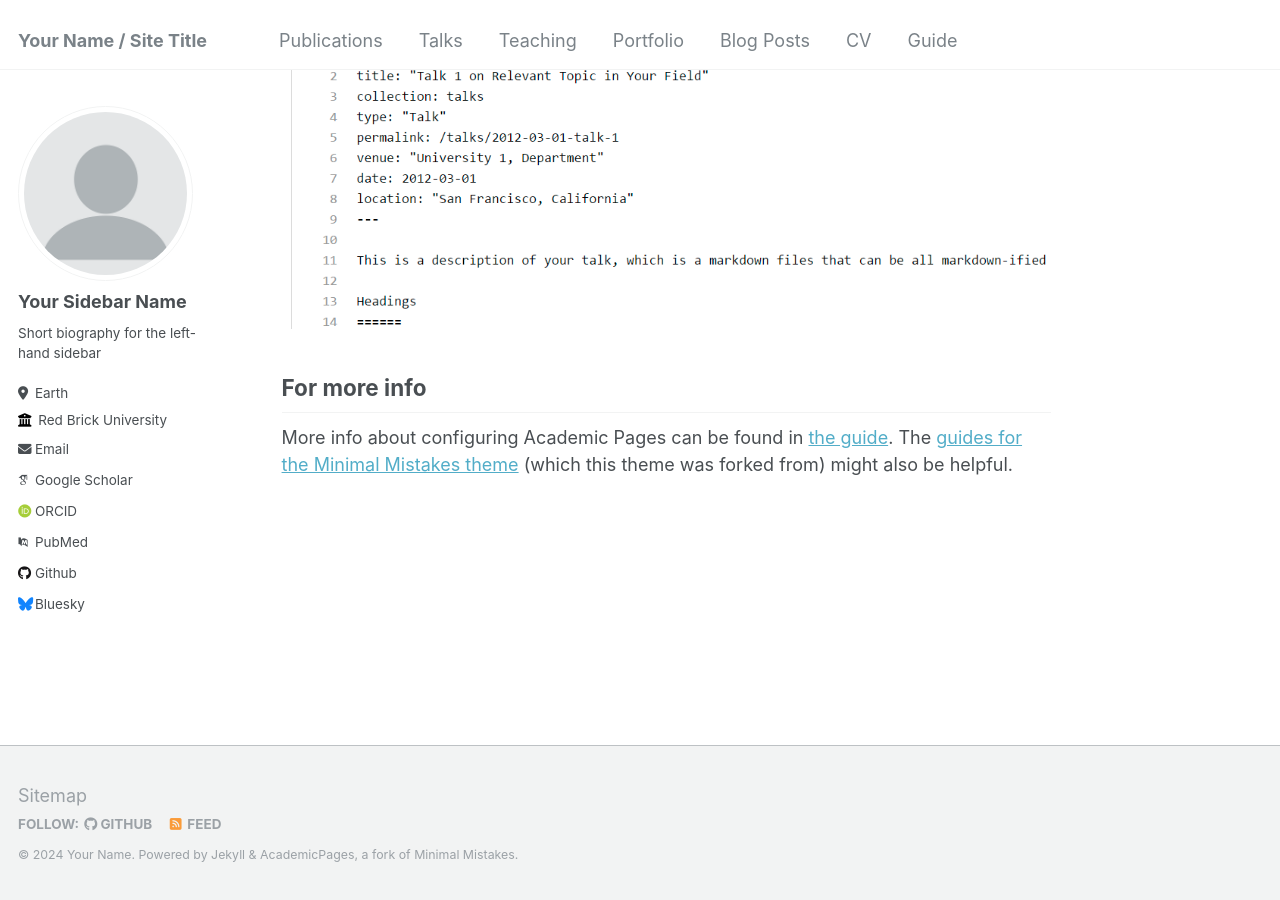
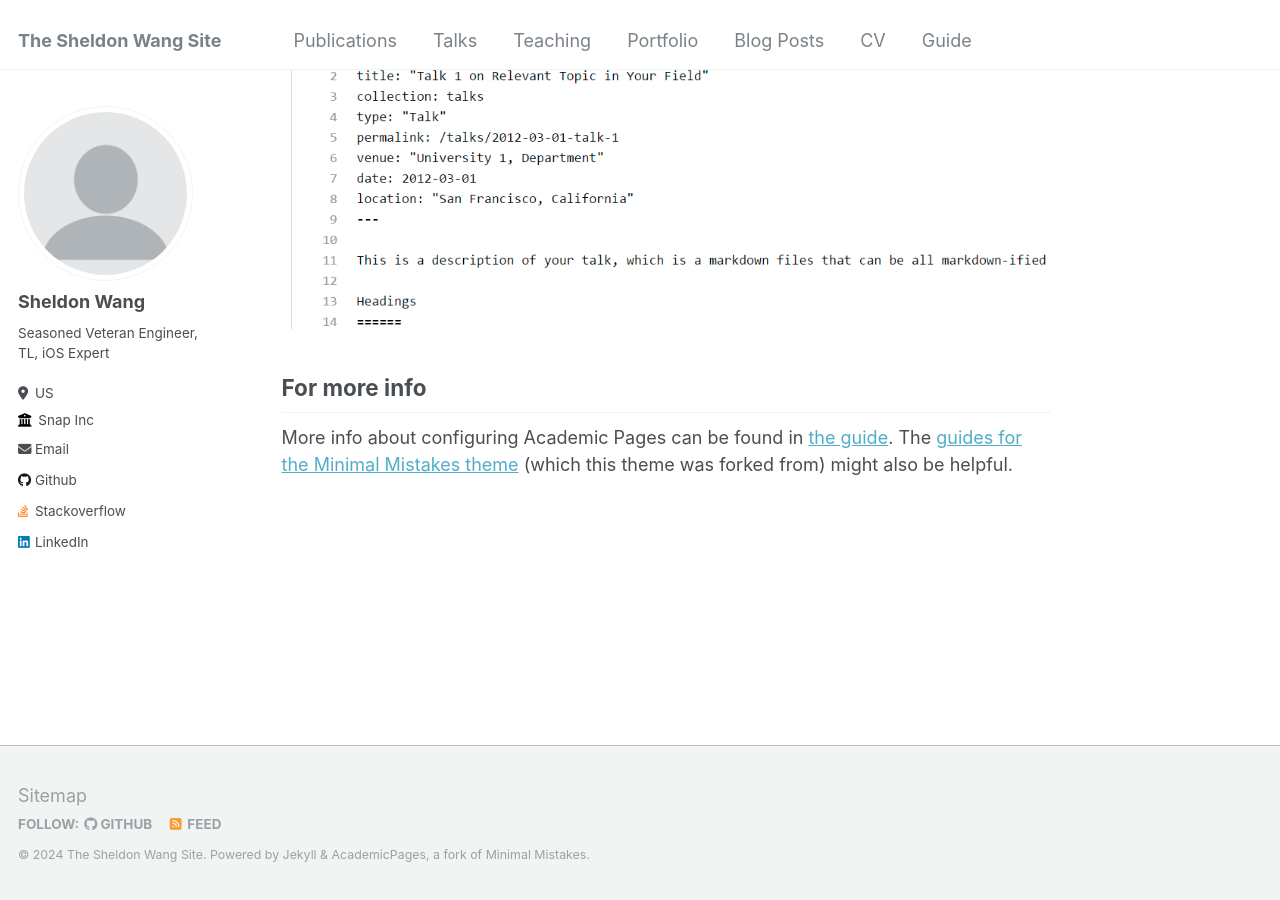
Before and after one commit to SheldonWangRJT/SheldonWangRJT.Github.io, a Jekyll site: the page built from _pages/about.md, in a window 1280 px wide and 900 px high, scrolled down 2660 px. Built offline with Jekyll 4.4.1, drawn with Linux system fonts in a browser that asks for light colours; some web fonts are replaced.

Commit message:
base author info

```diff
--- a/_config.yml
+++ b/_config.yml
@@ -8,13 +8,13 @@
 
 # Basic Site Settings
 locale                   : "en-US"
-title                    : "Your Name / Site Title"
+title                    : "The Sheldon Wang Site"
 title_separator          : "-"
-name                     : &name "Your Name"
-description              : &description "personal description"
-url                      : https://academicpages.github.io # the base hostname & protocol for your site e.g. "https://mmistakes.github.io"
+name                     : &name "The Sheldon Wang Site"
+description              : &description "Personal Site for Sheldon Wang"
+url                      : https://sheldonwangrjt.github.io # the base hostname & protocol for your site e.g. "https://mmistakes.github.io"
 baseurl                  : "" # the subpath of your site, e.g. "/blog"
-repository               : "academicpages/academicpages.github.io"
+repository               : "sheldonwangrjt/sheldonwangrjt.github.io"
 
 # Site Author - The following control what appear as part of the author content on the side bar.
 #               If a field is blank the icon and link will not appear, otherwise it will be shown.
@@ -22,32 +22,32 @@ repository               : "academicpages/academicpages.github.io"
 author:
   # Biographic information
   avatar           : "profile.png"
-  name             : "Your Sidebar Name"
+  name             : "Sheldon Wang"
   pronouns         : # example: "she/her"
-  bio              : "Short biography for the left-hand sidebar"
-  location         : "Earth"
-  employer         : "Red Brick University"
+  bio              : "Seasoned Veteran Engineer, TL, iOS Expert"
+  location         : "US"
+  employer         : "Snap Inc"
   uri              : # URL
   email            : "none@example.org"
 
   # Academic websites
   arxiv            : # URL - Update with the correct link to your profile
-  googlescholar    : "https://scholar.google.com/citations?user=PS_CX0AAAAAJ"
+  googlescholar    : # "https://scholar.google.com/citations?user=PS_CX0AAAAAJ"
   impactstory      : # URL
-  orcid            : "http://orcid.org/yourorcidurl"
-  pubmed           : "https://www.ncbi.nlm.nih.gov/pubmed/?term=john+snow"
+  orcid            : # "http://orcid.org/yourorcidurl"
+  pubmed           : # "https://www.ncbi.nlm.nih.gov/pubmed/?term=john+snow"
   researchgate     : # URL
 
   # Repositories and software development
   bitbucket        : # Username - Update with your username on the site
   codepen          : # Username
   dribbble         : # Username
-  github           : "academicpages"
+  github           : "sheldonwangrjt"
   kaggle           : # Username
-  stackoverflow    : # User number or user number and name (i.e., use "1" or "1/jeff-atwood")
+  stackoverflow    : "6442694/developer-sheldon" # User number or user number and name (i.e., use "1" or "1/jeff-atwood")
 
   # Social media
-  bluesky          : "bsky.app" # Replace this with you Bluesky username
+  bluesky          : # "bsky.app" # Replace this with you Bluesky username
   facebook         : # Username
   flickr           : # Username
   foursquare       : # Username
@@ -56,7 +56,7 @@ author:
   keybase          : # Username
   instagram        : # Username
   lastfm           : # Username
-  linkedin         : # Username
+  linkedin         : "sheldonengineering" # Username
   mastodon         : # URL
   medium           : # URL
   pinterest        : # Username
```
